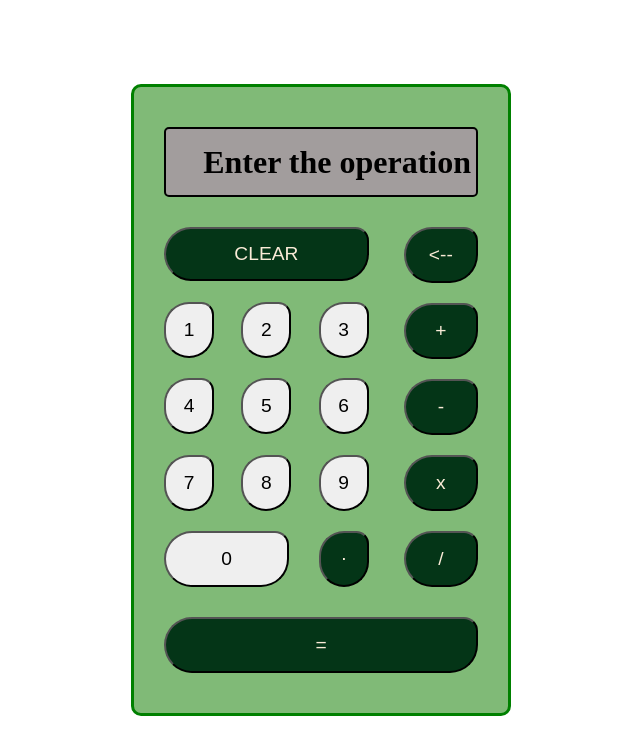
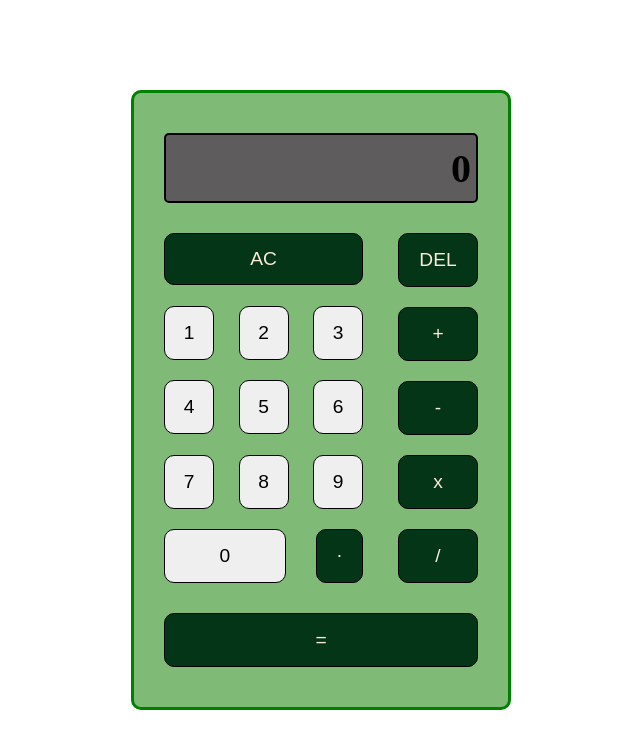
Before and after one commit to bara-934/T-O-P-assignments, a plain HTML site: page calculator/index.html in a window 1280 px wide. Shown: the whole page, without its empty margins (319-959 px from the left). Drawn offline with Linux system fonts and the light colour scheme.

Commit message:
change the backspace and clear button text content puts a single border radius same for every angles Replace the screen initial value to 0

```diff
--- a/calculator/index.html
+++ b/calculator/index.html
@@ -10,11 +10,11 @@
 <body>
     <main>
         <div class="container">
-            <div class="screen up">Enter the operation</div>
+            <div class="screen up">0</div>
             <div class="down">
                 <div class="left">
 
-                    <button class="specials buttons" id="clear">CLEAR</button>
+                    <button class="specials buttons" id="clear">AC</button>
 
                     <div class="buttons digits">
                         <button id="1" >1</button>
@@ -41,7 +41,7 @@
                     </div>
                 </div>
                 <div class="right specials" id="operators">
-                    <button id="backspace"><--</button>
+                    <button id="backspace">DEL</button>
                     <button id="+">+</button>
                     <button id="-">-</button>
                     <button id="x">x</button>
--- a/calculator/style.css
+++ b/calculator/style.css
@@ -35,10 +35,10 @@ main{
     align-items: center;
     min-height: 70px;
     font-weight: 600;
-    font-size: 2rem;
+    font-size: 2.5rem;
     border: 2px solid black;
     border-radius: 5px;
-    background: #a29d9d;
+    background: #5e5c5c;
     padding-right: 5px;
 }
 
@@ -81,7 +81,8 @@ button{
     font-weight: 400;
     padding:15px;
     flex: 0 1 50px;
-    border-radius: 40px 20px 40px 40px;
+    border: 1px solid black;
+    border-radius: 10px;
 }
 
 .right button, .specials button, button.specials{
```
